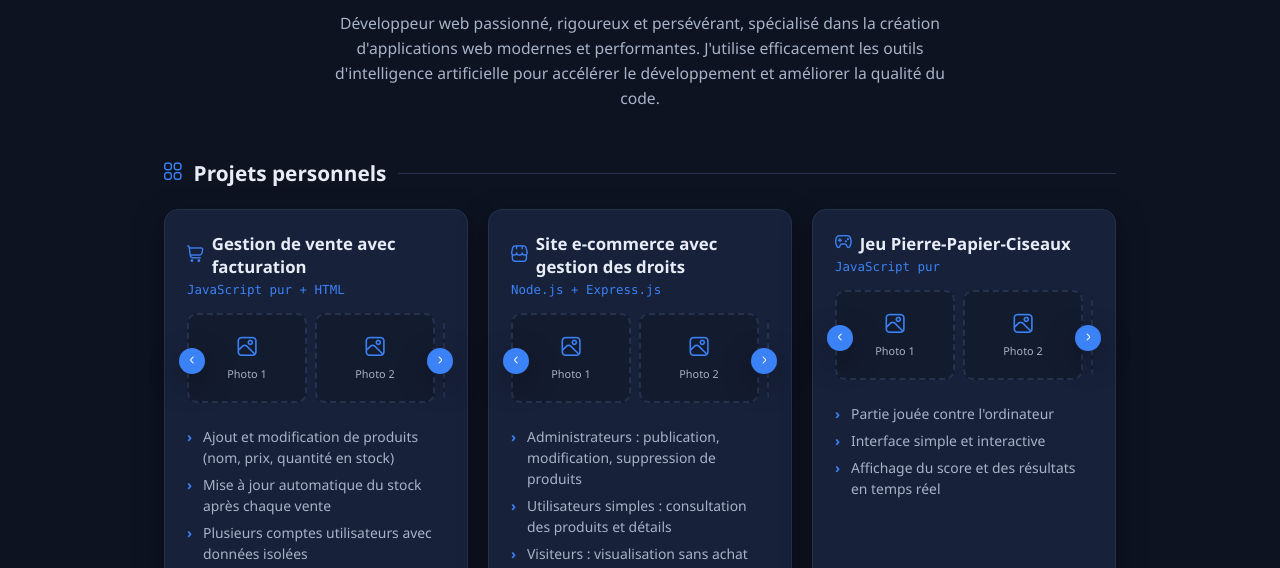
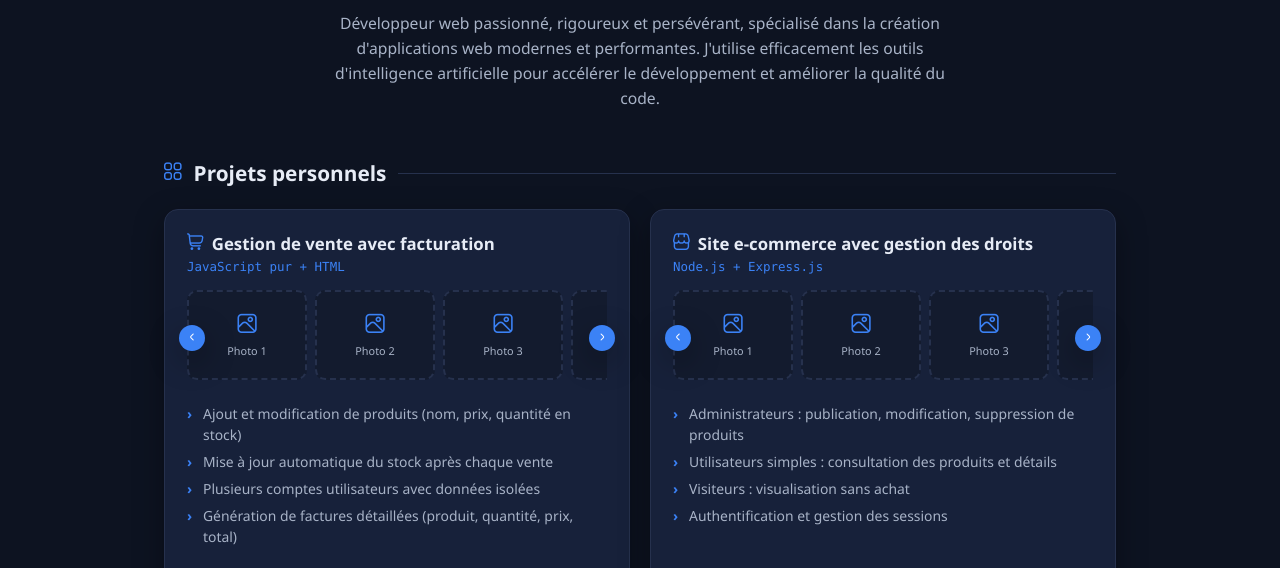
Before and after one commit to lazaina14472/Portfolio_Lazaina, a plain HTML site: page index.html in a window 1280 px wide. Shown: the part 344-912 px from the top of the page. Drawn offline with nearby package versions, Linux system fonts and the light colour scheme.

Commit message:
Modification du fichier

```diff
--- a/index.html
+++ b/index.html
@@ -120,32 +120,6 @@
 
           <a href="#" class="code-btn"><i class="fi fi-brands-github"></i>Voir le code</a>
         </div>
-
-        <div class="project-card">
-          <div class="p-title"><i class="fi fi-rr-gamepad"></i>Jeu Pierre-Papier-Ciseaux</div>
-          <div class="p-stack">JavaScript pur</div>
-
-          <div class="mini-gallery">
-            <button class="mg-btn mg-prev"><i class="fi fi-rr-angle-small-left"></i></button>
-            <div class="mini-track">
-              <div class="photo-slot"><i class="fi fi-rr-picture"></i><span>Photo 1</span></div>
-              <div class="photo-slot"><i class="fi fi-rr-picture"></i><span>Photo 2</span></div>
-              <div class="photo-slot"><i class="fi fi-rr-picture"></i><span>Photo 3</span></div>
-              <div class="photo-slot"><i class="fi fi-rr-picture"></i><span>Photo 4</span></div>
-            </div>
-            <button class="mg-btn mg-next"><i class="fi fi-rr-angle-small-right"></i></button>
-          </div>
-
-          <ul>
-            <li>Partie jouée contre l'ordinateur</li>
-            <li>Interface simple et interactive</li>
-            <li>Affichage du score et des résultats en temps réel</li>
-          </ul>
-
-          <a href="#" class="code-btn"><i class="fi fi-brands-github"></i>Voir le code</a>
-        </div>
-
-      </div>
     </div>
 
   </section>
```
